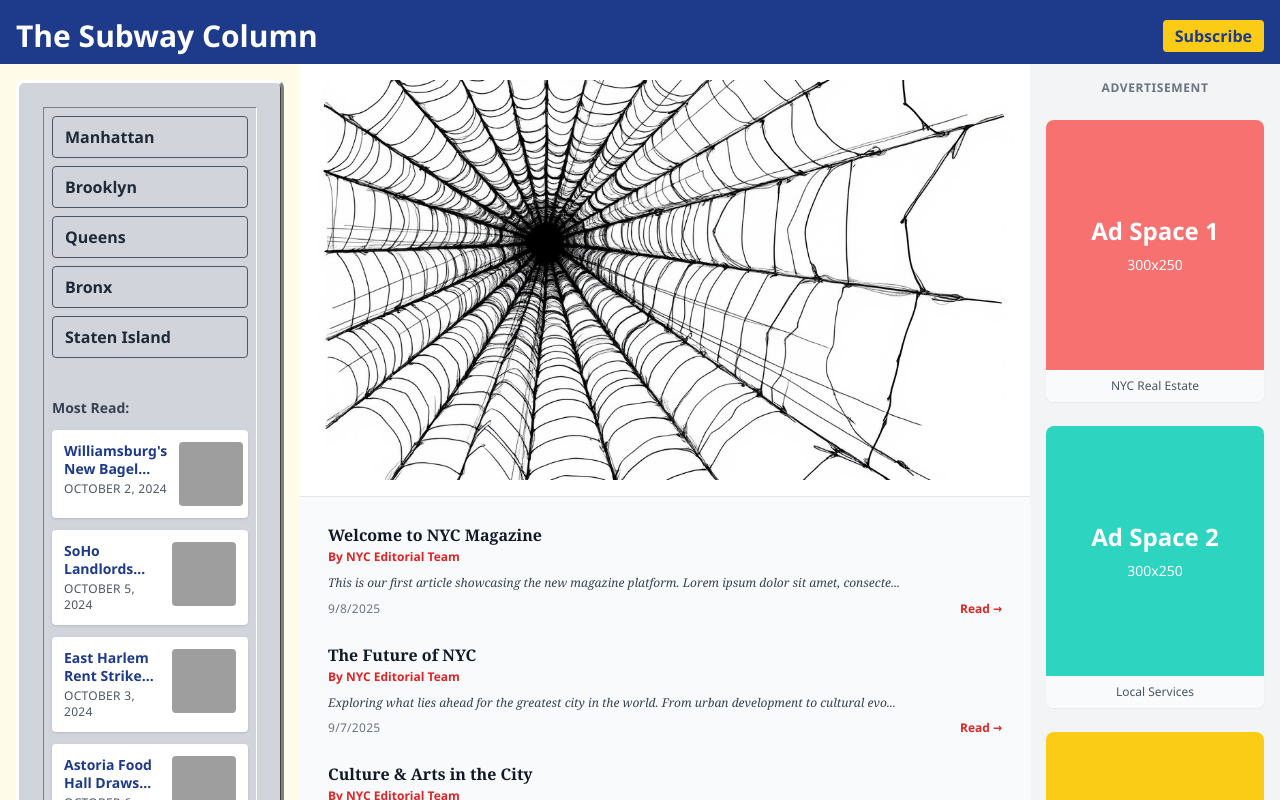
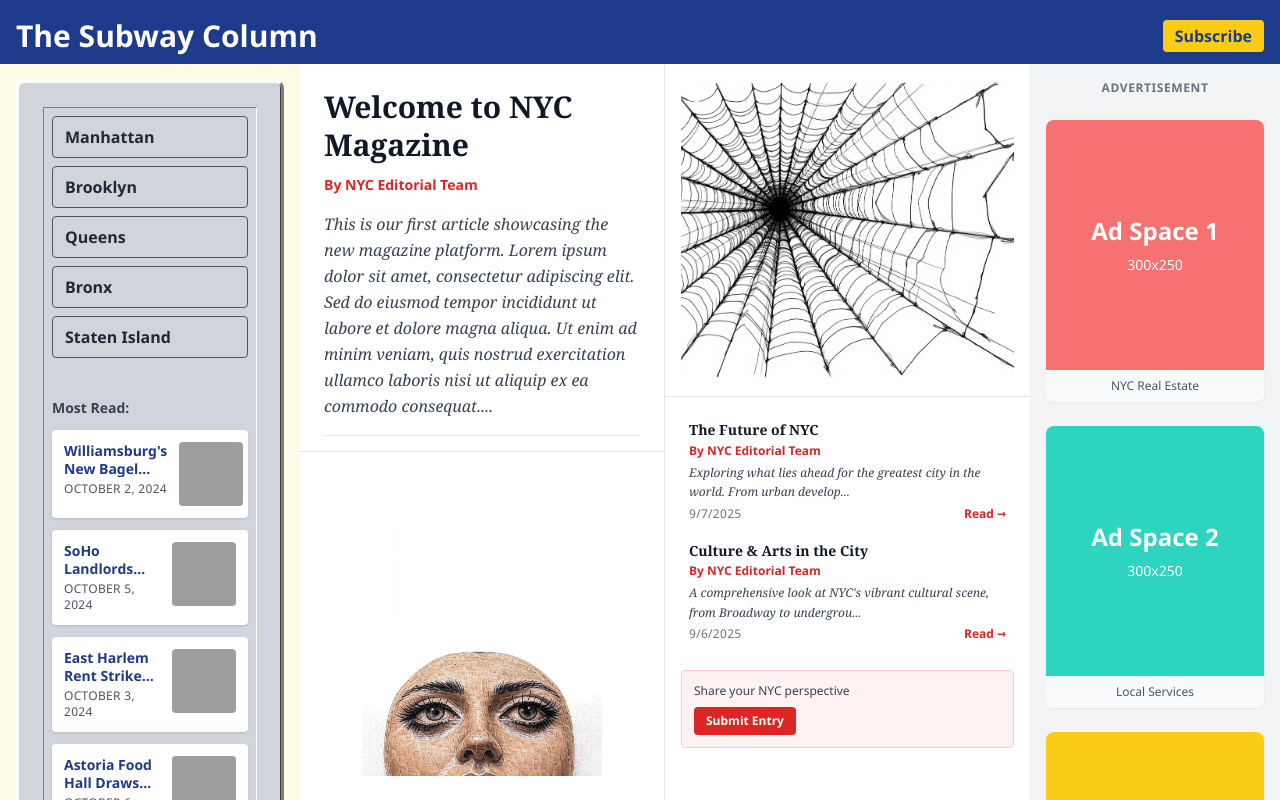
Before and after one commit to lonestarcode/thesubwaycolumn, a Next.js app: page / in a window 1280 px wide. Built offline with nearby package versions, Linux system fonts and the light colour scheme; grey boxes are pictures that could not be loaded.

Commit message:
update styling

```diff
--- a/src/components/MainContent.tsx
+++ b/src/components/MainContent.tsx
@@ -9,11 +9,64 @@
 }
 
 const MainContent = ({ articles = [] }: { articles?: Article[] }) => {
+  const mostRecentArticle = articles[0]
+  const otherArticles = articles.slice(1, 5)
+
   return (
-    <div className="w-full bg-gray-50 h-full overflow-hidden flex flex-col">
-      {/* Featured Image Section - Larger height */}
+    <div className="w-full bg-gray-50 h-full overflow-hidden flex">
+      {/* Left Section - Most Recent Article */}
+      <div className="w-1/2 h-full border-r border-gray-200 flex flex-col">
+        {mostRecentArticle ? (
+          <>
+            <div className="flex-1 overflow-y-auto p-6 bg-white">
+              <Link href={`/article/${mostRecentArticle.slug}`}>
+                <article className="cursor-pointer">
+                  <h1 className="text-3xl font-bold text-gray-900 mb-3 leading-tight font-serif hover:text-red-600 transition-colors">
+                    {mostRecentArticle.title}
+                  </h1>
+                  <p className="text-sm text-red-600 font-semibold mb-4">
+                    By {mostRecentArticle.author}
+                  </p>
+                  <p className="text-gray-700 text-base leading-relaxed mb-4 font-serif italic">
+                    {stripHtml(mostRecentArticle.content).substring(0, 400)}...
+                  </p>
+                  <div className="flex justify-between items-center pt-4 border-t border-gray-200">
+                    <span className="text-xs text-gray-500 uppercase tracking-wide">
+                      {new Date(mostRecentArticle.created_at).toLocaleDateString()}
+                    </span>
+                    <span className="text-red-600 text-sm font-semibold hover:underline">
+                      Continue Reading →
+                    </span>
+                  </div>
+                </article>
+              </Link>
+            </div>
+
+            {/* Bottom Image - Fixed at bottom */}
+            <div className="flex-shrink-0 p-6 bg-white border-t border-gray-200">
+              <div className="relative w-full h-[300px]">
+                <Image
+                  src="/cover.jpg"
+                  alt="Featured Image"
+                  fill
+                  className="object-contain rounded"
+                  priority
+                />
+              </div>
+            </div>
+          </>
+        ) : (
+          <div className="flex items-center justify-center h-full">
+            <p className="text-gray-600">No articles yet</p>
+          </div>
+        )}
+      </div>
+
+      {/* Right Section - Featured Image + Article List */}
+      <div className="w-1/2 h-full overflow-hidden flex flex-col">
+        {/* Featured Image Section */}
         <div className="bg-white border-b border-gray-200 p-4 flex-shrink-0">
-        <div className="relative w-full h-[400px]">
+          <div className="relative w-full h-[300px]">
             <Image
               src="/spiderweb.jpeg"
               alt="Magazine Cover"
@@ -24,21 +77,21 @@
           </div>
         </div>
 
-      {/* Articles Section - Scrollable */}
-      <div className="flex-1 overflow-y-auto p-4">
-        <div className="space-y-4">
-          {articles.length > 0 ? (
-            articles.slice(0, 5).map((article) => (
+        {/* Articles List - Scrollable */}
+        <div className="flex-1 overflow-y-auto p-4 bg-white">
+          <div className="space-y-3">
+            {otherArticles.length > 0 ? (
+              otherArticles.map((article) => (
                 <Link key={article.id} href={`/article/${article.slug}`}>
-                <article className="border-b border-gray-200 pb-4 last:border-b-0 cursor-pointer hover:bg-gray-100 p-3 rounded transition-colors">
-                  <h3 className="text-base font-bold text-gray-900 mb-1 leading-tight font-serif hover:text-red-600 transition-colors">
+                  <article className="border-b border-gray-200 pb-3 last:border-b-0 cursor-pointer hover:bg-gray-50 p-2 rounded transition-colors">
+                    <h3 className="text-sm font-bold text-gray-900 mb-1 leading-tight font-serif hover:text-red-600 transition-colors">
                       {article.title}
                     </h3>
-                  <p className="text-xs text-red-600 font-semibold mb-2">
+                    <p className="text-xs text-red-600 font-semibold mb-1">
                       By {article.author}
                     </p>
-                  <p className="text-gray-700 text-xs leading-relaxed mb-2 font-serif italic line-clamp-2">
-                    {stripHtml(article.content).substring(0, 100)}...
+                    <p className="text-gray-700 text-xs leading-relaxed mb-1 font-serif italic line-clamp-2">
+                      {stripHtml(article.content).substring(0, 80)}...
                     </p>
                     <div className="flex justify-between items-center">
                       <span className="text-xs text-gray-500 uppercase tracking-wide">
@@ -52,14 +105,14 @@
                 </Link>
               ))
             ) : (
-            <div className="text-center py-8">
-              <p className="text-gray-600">Articles coming soon</p>
+              <div className="text-center py-4">
+                <p className="text-gray-600 text-sm">More articles coming soon</p>
               </div>
             )}
           </div>
 
-        {/* Opinion Submission - Smaller */}
-        <div className="mt-6 bg-red-50 p-3 rounded border border-red-200">
+          {/* Opinion Submission */}
+          <div className="mt-4 bg-red-50 p-3 rounded border border-red-200">
             <p className="text-xs text-gray-700 mb-2">Share your NYC perspective</p>
             <button className="bg-red-600 text-white px-3 py-1.5 rounded text-xs hover:bg-red-700 transition-colors font-semibold">
               Submit Entry
@@ -67,6 +120,7 @@
           </div>
         </div>
       </div>
+    </div>
   )
 }
 
```
Lines whose indentation alone changed are shown as unchanged.
